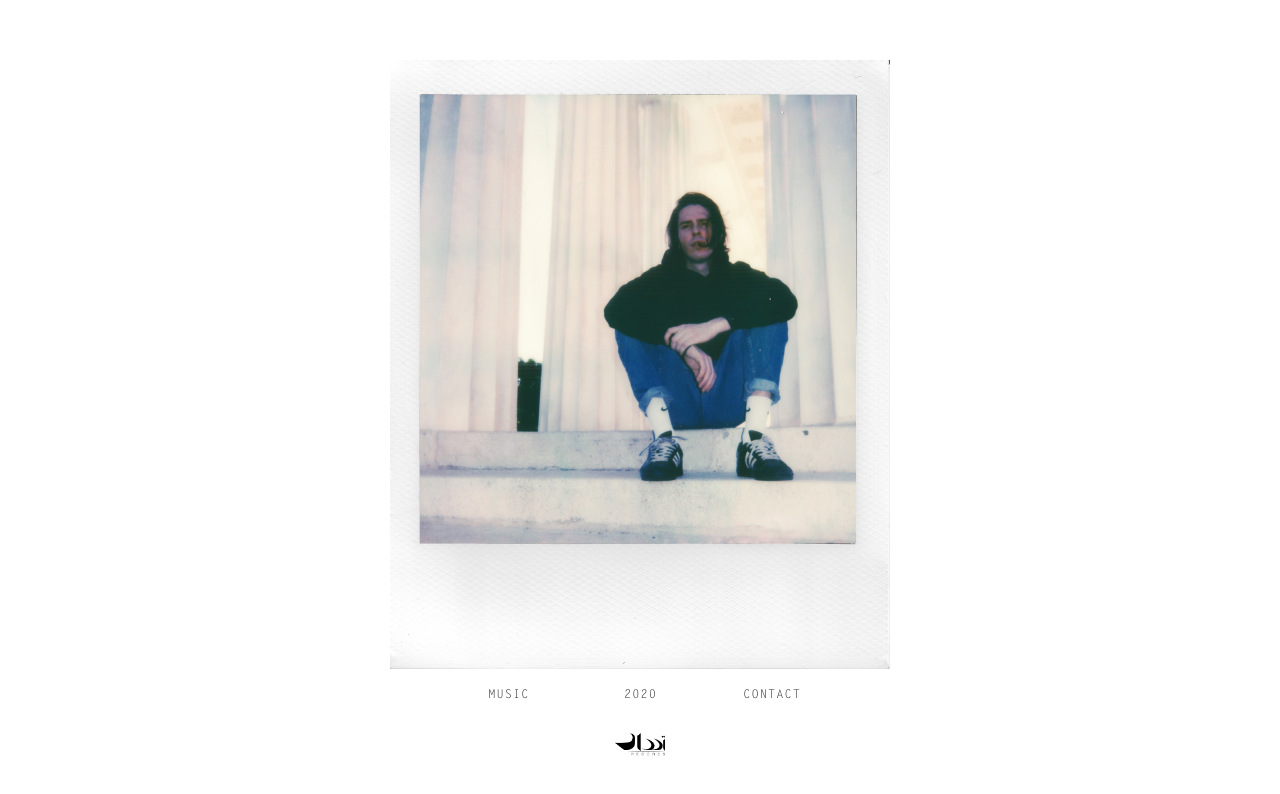
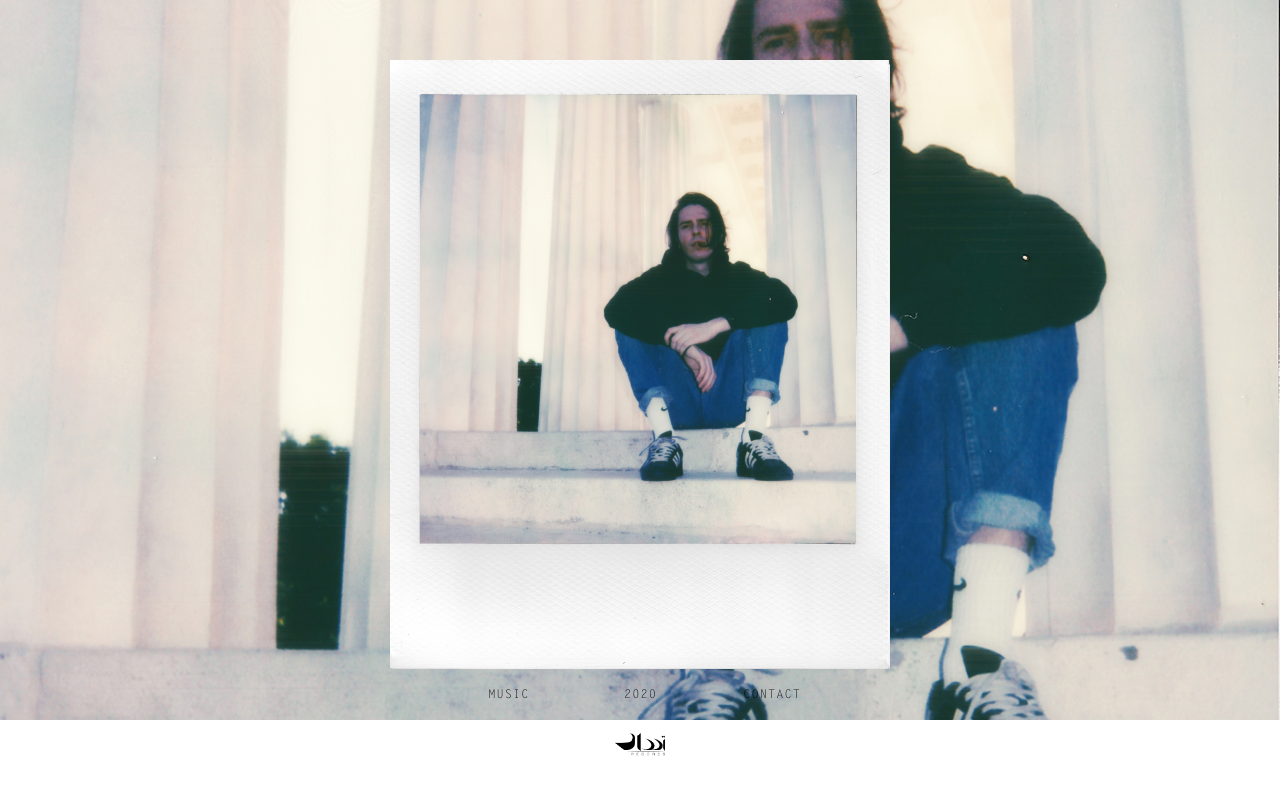
Before and after one commit to grstg14/iamlavers, a Vue app: page / in a window 1280 px wide. Shown: the top 794 px of the page. Built offline with nearby package versions, Linux system fonts and the light colour scheme.

Commit message:
added bg

```diff
--- a/src/App.vue
+++ b/src/App.vue
@@ -3,7 +3,7 @@
   <transition name="fade">
   <v-app
   v-show="show"
-  class="setup"
+  :style="{'background-image': 'url(' + bgUrl + ')', 'background-size':'100% auto', 'background-repeat': 'no-repeat'}"
   >
 
     <v-content>
@@ -69,7 +69,7 @@ export default {
       if ((this.$vuetify.breakpoint.s) || (this.$vuetify.breakpoint.xs)) {
         return "";
       } else {
-        return 'url(' + require('@/assets/bg.jpg') + ')';
+        return require('@/assets/bg.jpg');
       }
     },
 
@@ -87,9 +87,6 @@ export default {
 
 <style>
 
-.setup {
-/*filter: sepia(100%);*/
-}
 
 .fade-enter {
   filter:sepia(200%);
```
Also changed, not shown: src/components/Navigation.vue (indentation only).
